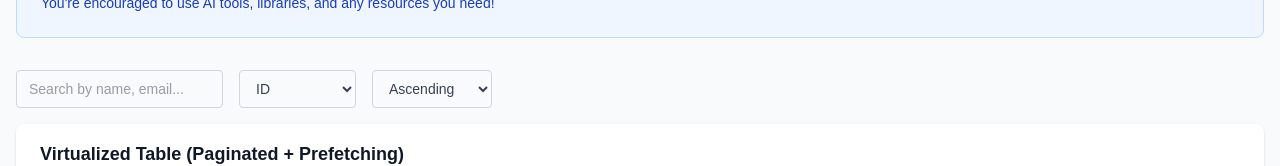
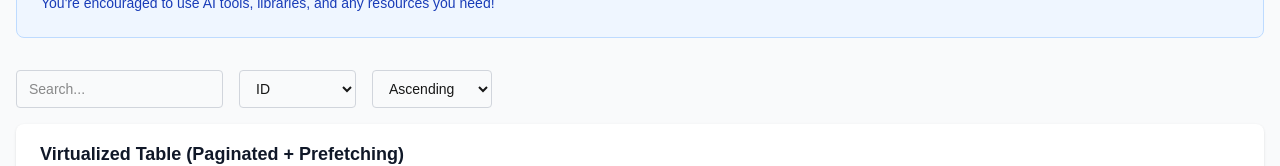
Before and after one commit to girishsawant999/interview-with-ai, a Next.js app: page / in a window 1280 px wide. Shown: the part 448-614 px from the top of the page. Built offline with nearby package versions, Linux system fonts and the light colour scheme.

Commit message:
Add filter component for search and sorting functionality

```diff
--- a/src/app/page.tsx
+++ b/src/app/page.tsx
@@ -36,6 +36,51 @@ interface ApiResponse {
   };
 }
 
+function Filters({
+  filters,
+  onFilterChange,
+}: {
+  filters: {
+    search: string;
+    sortBy: string;
+    sortOrder: "asc" | "desc";
+  };
+  onFilterChange: (key: keyof typeof filters, value: string) => void;
+}) {
+  return (
+    <div className="flex flex-wrap gap-4 mb-4">
+      <input
+        type="text"
+        placeholder="Search..."
+        value={filters.search}
+        onChange={(e) => onFilterChange("search", e.target.value)}
+        className="border border-gray-300 rounded px-3 py-2 text-sm"
+      />
+      <select
+        value={filters.sortBy}
+        onChange={(e) => onFilterChange("sortBy", e.target.value)}
+        className="border border-gray-300 rounded px-3 py-2 text-sm"
+      >
+        <option value="id">ID</option>
+        <option value="name">Name</option>
+        <option value="email">Email</option>
+        <option value="company">Company</option>
+        <option value="salary">Salary</option>
+        <option value="startDate">Start Date</option>
+        <option value="experience">Experience</option>
+      </select>
+      <select
+        value={filters.sortOrder}
+        onChange={(e) => onFilterChange("sortOrder", e.target.value)}
+        className="border border-gray-300 rounded px-3 py-2 text-sm"
+      >
+        <option value="asc">Ascending</option>
+        <option value="desc">Descending</option>
+      </select>
+    </div>
+  );
+}
+
 export default function Home() {
   const parentRef = useRef<HTMLDivElement>(null);
 
@@ -45,20 +90,22 @@ export default function Home() {
   const [loading, setLoading] = useState(false);
   const [error, setError] = useState<string | null>(null);
 
-  const [search, setSearch] = useState("");
-  const [sortBy, setSortBy] = useState("id");
-  const [sortOrder, setSortOrder] = useState<"asc" | "desc">("asc");
+  const [filters, setFilters] = useState({
+    search: "",
+    sortBy: "id",
+    sortOrder: "asc" as "asc" | "desc",
+  });
 
   const fetchItems = useCallback(
-    async (page: number, reset: boolean = false) => {
+    async (page: number, reset = false) => {
       try {
         setLoading(true);
         const query = new URLSearchParams({
           page: page.toString(),
           limit: "100",
-          search,
-          sortBy,
-          sortOrder,
+          search: filters.search,
+          sortBy: filters.sortBy,
+          sortOrder: filters.sortOrder,
         });
         const response = await fetch(`/api/items?${query}`);
         if (!response.ok) throw new Error("Failed to fetch items");
@@ -71,18 +118,14 @@ export default function Home() {
         setLoading(false);
       }
     },
-    [search, sortBy, sortOrder]
+    [filters]
   );
 
   useEffect(() => {
     setItems([]);
     setPage(1);
     fetchItems(1, true);
-  }, [search, sortBy, sortOrder, fetchItems]);
-
-  useEffect(() => {
-    fetchItems(page);
-  }, [page, fetchItems]);
+  }, [filters, fetchItems]);
 
   const rowVirtualizer = useVirtualizer({
     count: items.length,
@@ -100,6 +143,16 @@ export default function Home() {
       setPage((prev) => prev + 1);
     }
   }, [hasNext, loading, items.length, virtualItems]);
+
+  useEffect(() => {
+    if (page === 1) return;
+    fetchItems(page);
+  }, [page, fetchItems]);
+
+  const handleFilterChange = (key: keyof typeof filters, value: string) => {
+    setFilters((prev) => ({ ...prev, [key]: value }));
+    setPage(1);
+  };
 
   if (error) {
     return (
@@ -179,37 +232,8 @@ export default function Home() {
           </div>
         </div>
 
-        {/* Controls */}
-        <div className="flex flex-wrap gap-4 mb-4 text-gray-700">
-          <input
-            type="text"
-            placeholder="Search by name, email..."
-            value={search}
-            onChange={(e) => setSearch(e.target.value)}
-            className="border border-gray-300 rounded px-3 py-2 text-sm"
-          />
-          <select
-            value={sortBy}
-            onChange={(e) => setSortBy(e.target.value)}
-            className="border border-gray-300 rounded px-3 py-2 text-sm"
-          >
-            <option value="id">ID</option>
-            <option value="name">Name</option>
-            <option value="email">Email</option>
-            <option value="company">Company</option>
-            <option value="salary">Salary</option>
-            <option value="startDate">Start Date</option>
-            <option value="experience">Experience</option>
-          </select>
-          <select
-            value={sortOrder}
-            onChange={(e) => setSortOrder(e.target.value as "asc" | "desc")}
-            className="border border-gray-300 rounded px-3 py-2 text-sm"
-          >
-            <option value="asc">Ascending</option>
-            <option value="desc">Descending</option>
-          </select>
-        </div>
+        {/* Filters */}
+        <Filters filters={filters} onFilterChange={handleFilterChange} />
 
         {/* Virtualized Table Implementation */}
         <div className="bg-white rounded-lg shadow">
```
